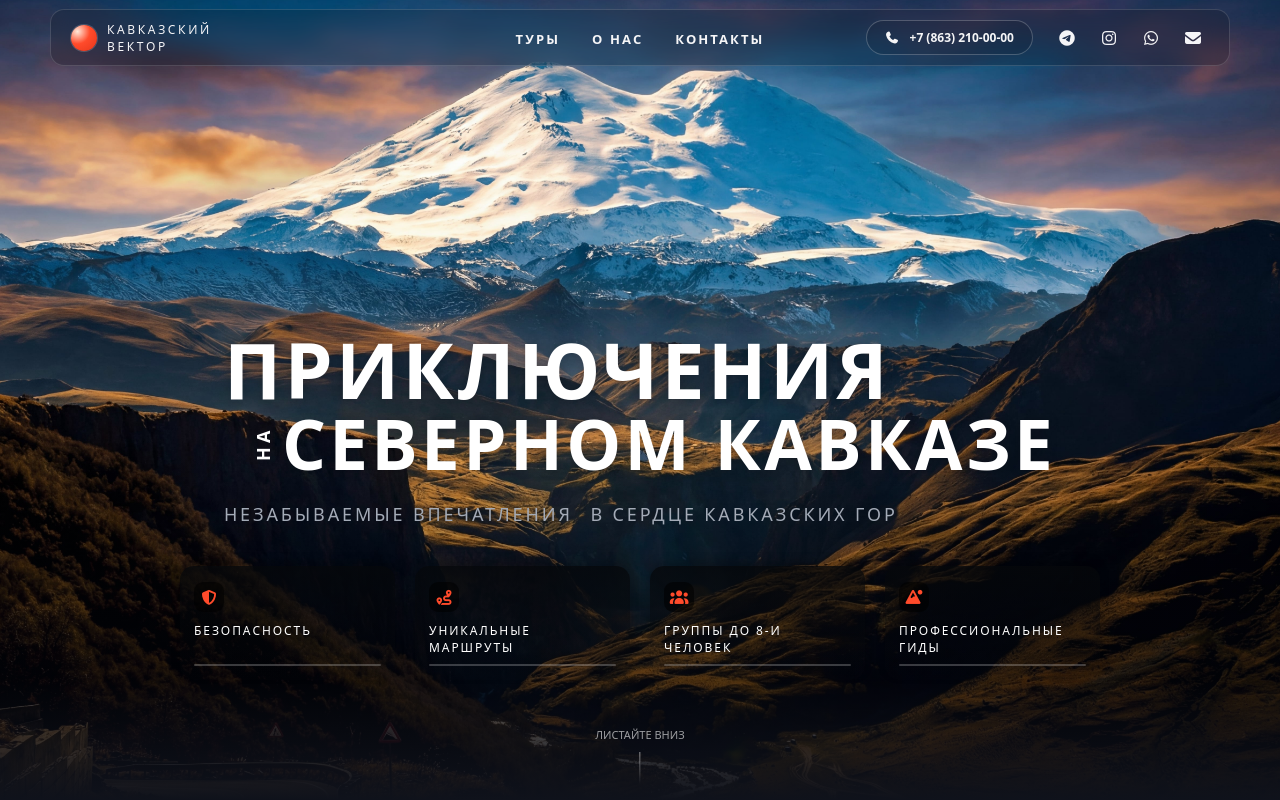
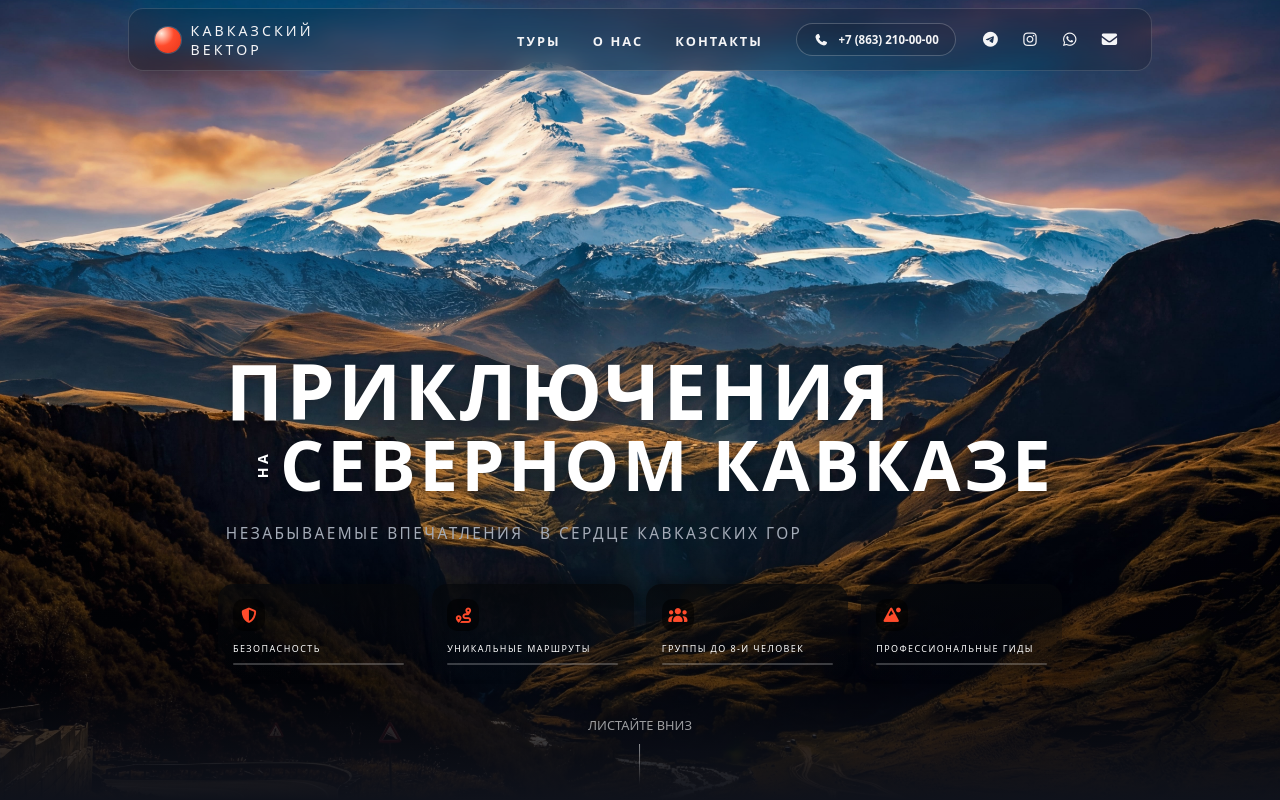
Before and after one commit to atalik07/kavkaz-vector, a plain HTML site: page index.html in a window 1280 px wide. Shown: the top 800 px of the page. Drawn offline with Linux system fonts and the light colour scheme; a web font is replaced by a local one.

Commit message:
Fix: responsive design update (vh/vw units)

```diff
--- a/css/style.css
+++ b/css/style.css
@@ -43,17 +43,36 @@
 
     --shadow-soft: 0 18px 45px rgba(0, 0, 0, 0.55);
 
-    --radius-card: 14px;
+    --radius-card: 1.2vw;
     --radius-pill: 999px;
+    --radius-input: 0.8vw;
 
     --transition-fast: 0.2s ease-out;
     --transition-base: 0.3s ease-out;
     --transition-slow: 0.5s ease-out;
 
-    --header-height: 76px;
+    --header-height: 8vh;
+        /* Отступ сверху: минимум 20px, в идеале 2.5% от высоты экрана */
+    --header-top-gap: 200px;
 
     --font-sans: "Gilroy", system-ui, -apple-system, BlinkMacSystemFont, "Segoe UI", sans-serif;
     --font-display: "Gilroy", system-ui, -apple-system, BlinkMacSystemFont, "Segoe UI", sans-serif;
+
+    /* --- РЕЗИНОВЫЕ РАЗМЕРЫ (НОВЫЕ) --- */
+
+    /* Отступы секций: минимум 60px, идеал 8% ширины, макс 140px */
+    --section-gap: clamp(60px, 8vw, 140px);
+
+    /* Заголовки секций (H2): растут от 28px до 60px */
+    --font-h2: clamp(28px, 3.5vw, 60px);
+
+    /* Обычный текст: растет от 14px до 20px (чтобы не был мелким на больших экранах) */
+    --font-body: 1vw;
+
+    /* Заголовки карточек (туров): растут от 16px до 24px */
+    --font-card-title: clamp(1.3vw);
+
+    --font-subtitle: .8vw;
 }
 
 /* Base resets */
@@ -82,7 +101,7 @@ button { font-family: inherit; cursor: pointer; }
 
 .container {
     width: 100%;
-    max-width: 1180px;
+    max-width: 80%;
     margin: 0 auto;
     padding: 0 24px;
 }
@@ -136,7 +155,7 @@ h1, h2, h3, .section-title, .form-title, .logo-title {
 
 /* Header ----------------------------------------------------------- */
 .header {
-    position: fixed; top: 0; left: 0; right: 0; height: var(--header-height); z-index: 1000;
+    position: fixed; top: 1vh; left: 0; right: 0; height: var(--header-height); z-index: 1000;
     display: flex; align-items: center;
     background: transparent; border-bottom: 1px solid transparent;
     transition: background-color var(--transition-slow), border-bottom var(--transition-slow), transform 0.6s ease-out, opacity 0.6s ease-out;
@@ -149,15 +168,25 @@ h1, h2, h3, .section-title, .form-title, .logo-title {
     border-bottom: 1px solid var(--color-border-header);
 }
 
+.header.scrolled { top: 0; }
+
+
 .header-inner {
-    position: relative; display: flex; align-items: center; justify-content: space-between; width: 100%;
-    padding: 10px 20px; border-radius: var(--radius-card); border: 1px solid rgba(255, 255, 255, 0.14);
+    width: 80vw;
+
+    /* ВАЖНО: Заставляем внутренний блок занять всю высоту родителя (.header) */
+    height: 100%;
+
+    display: flex; align-items: center; justify-content: space-between;
+    padding: 0 clamp(1.6vw, 2vw, 2.8vw); border-radius: var(--radius-card); border: 1px solid rgba(255, 255, 255, 0.14);
     background: rgba(5, 7, 11, 0.18); backdrop-filter: blur(10px);
+    transition: all 0.4s cubic-bezier(0.16, 1, 0.3, 1);
 }
 .header.scrolled .header-inner { padding: 0; border-radius: 0; border: none; background: transparent; backdrop-filter: none; }
 
 /* Logo */
-.logo { display: inline-flex; align-items: center; gap: 10px; text-transform: uppercase; font-size: 12px; letter-spacing: 0.22em;
+.logo { display: inline-flex; align-items: center; gap: 10px; text-transform: uppercase;
+    font-size: clamp(0.8vw, 1.1vw, 2vw); letter-spacing: 0.22em;
     color: var(--color-text-main); /* FIX: Было dark, стало main */
 }
 .logo-mark { width: 26px; height: 26px; border-radius: 50%; background: radial-gradient(circle at 25% 25%, #ffe9da 0, #ff4b2b 45%, #e6351a 100%); box-shadow: 0 0 0 1px rgba(255, 255, 255, 0.18); }
@@ -168,7 +197,7 @@ h1, h2, h3, .section-title, .form-title, .logo-title {
 .nav-list { display: flex; gap: 32px; list-style: none; padding: 0; margin: 0; }
 
 .nav-link {
-    font-size: 13px; letter-spacing: 0.16em; text-transform: uppercase;
+    font-size: clamp(0.8vw, 1vw, 1.6vw); letter-spacing: 0.16em; text-transform: uppercase;
     color: var(--color-text-main); /* FIX: Было dark, стало main */
     font-weight: 600; transition: 0.2s;
 }
@@ -192,9 +221,9 @@ h1, h2, h3, .section-title, .form-title, .logo-title {
 /* Header Right */
 .header-right { display: flex; gap: 18px; align-items: center; }
 .btn-phone {
-    display: inline-flex; align-items: center; gap: 10px; padding: 8px 18px;
+    display: inline-flex; align-items: center; gap: 10px; padding: clamp(0.8vh, 1vh, 1.4vh) clamp(1vw, 1.3vw, 1.5vw);
     border-radius: var(--radius-pill); border: 1px solid rgba(255, 255, 255, 0.22); background: rgba(0, 0, 0, 0.1);
-    font-size: 12px; font-weight: 600; text-transform: uppercase;
+    font-size: clamp(0.7vw, 0.9vw, 1.2vw); font-weight: 600; text-transform: uppercase;
     color: var(--color-text-main); /* FIX: Было dark, стало main */
     transition: 0.3s ease;
 }
@@ -208,9 +237,11 @@ h1, h2, h3, .section-title, .form-title, .logo-title {
 .header.scrolled .btn-phone { background: rgba(0, 0, 0, 0.26); border-color: var(--color-accent); color: var(--color-accent); }
 .header.scrolled .btn-phone:hover { background: var(--color-accent); color: #fff; }
 
-.header-socials { display: flex; gap: 10px; }
+.header-socials { display: flex; gap: clamp(0.5vw, 0.6vw, 0.7vw); }
 .mobile-socials { display: none; }
-.social-link { width: 32px; height: 32px; border-radius: 50%; display: flex; align-items: center; justify-content: center;
+.social-link { width: clamp(2vw, 2.5vw, 3vw); height: clamp(2vw, 2.5vw, 3vw);
+    font-size: clamp(1vw, 1.2vw, 1.6vw);
+    border-radius: 50%; display: flex; align-items: center; justify-content: center;
     color: var(--color-text-main); /* FIX: Было dark, стало main */
     transition: 0.2s;
 }
@@ -296,16 +327,16 @@ h1, h2, h3, .section-title, .form-title, .logo-title {
 }
 
 .hero-title-line { display: block; line-height: 1; }
-.hero-title-line-1 { font-size: clamp(48px, 6vw, 85px); }
-.hero-title-line-2 { font-size: clamp(44px, 5.4vw, 70px); display: flex; white-space: nowrap; }
-.hero-title-na { display: inline-flex; justify-content: center; align-items: center; width: 1em; font-size: 18px; letter-spacing: 0.24em; transform: rotate(-90deg); margin-left: 30px; margin-right: 10px; }
-.hero-subtitle { margin: 0; font-size: 18px; letter-spacing: 0.16em; text-transform: uppercase; color: var(--color-text-muted); }
+.hero-title-line-1 { font-size: clamp(48px, 6vw, 200px); }
+.hero-title-line-2 { font-size: clamp(44px, 5.4vw, 160px); display: flex; white-space: nowrap; }
+.hero-title-na { display: inline-flex; justify-content: center; align-items: center; width: 1em; font-size: calc(var(--font-subtitle) + 0.3vw); letter-spacing: 0.24em; transform: rotate(-90deg); margin-left: 30px; margin-right: 10px; }
+.hero-subtitle { margin: 0; font-size:calc(var(--font-subtitle) + 0.4vw); letter-spacing: 0.16em; text-transform: uppercase; color: var(--color-text-muted); }
 .hero-sub-2 { margin-left: 10px; }
 
 .hero-advantages {
     display: flex;
-    gap: 20px;
-    max-width: 920px;
+    gap: 1vw;
+    max-width: 66vw;
     width: 100%;
 
     /* Центруем по горизонтали */
@@ -320,10 +351,40 @@ h1, h2, h3, .section-title, .form-title, .logo-title {
     justify-content: center;
 }
 
-.adv-card { flex: 1; border-radius: var(--radius-card); padding: 16px 14px 14px; display: flex; flex-direction: column; align-items: flex-start; background: linear-gradient(to bottom, rgba(5, 7, 10, 0.8) 0%, rgba(5, 7, 10, 0) 100%); box-shadow: 0 -5px 10px rgba(0,0,0,0.2); transition: 0.2s; }
-.adv-icon { width: 30px; height: 30px; border-radius: 9px; background: rgba(0, 0, 0, 0.55); display: flex; align-items: center; justify-content: center; margin-bottom: 10px; }
-.adv-icon i { color: var(--color-accent); font-size: 15px; }
-.adv-text { font-size: 12px; letter-spacing: 0.16em; text-transform: uppercase; margin-bottom: 8px; }
+.adv-card {
+    /* --- МАГИЯ ВЫРАВНИВАНИЯ --- */
+    flex: 1;        /* Расти и занимай свободное место */
+    width: 0;       /* ВАЖНО: Игнорируем ширину контента (текста) при расчете */
+    min-width: 0;   /* ВАЖНО: Разрешаем сжиматься, уравнивая всех */
+    /* -------------------------- */
+
+    border-radius: var(--radius-card);
+    padding: 1.2vw;
+    display: flex;
+    flex-direction: column;
+    align-items: flex-start;
+    background: linear-gradient(to bottom, rgba(5, 7, 10, 0.8) 0%, rgba(5, 7, 10, 0) 100%);
+    box-shadow: 0 -5px 10px rgba(0,0,0,0.2);
+    transition: 0.2s;
+}
+
+.adv-icon {
+    width: 2.5vw;
+    height: 2.5vw;
+    border-radius: var(--radius-input);
+    background: rgba(0, 0, 0, 0.55);
+    display: flex;
+    align-items: center;
+    justify-content: center;
+    margin-bottom: 0.8vw;
+}
+
+.adv-icon i {
+    color: var(--color-accent);
+    /* ТУТ БЫЛО 15px, ПОМЕНЯЛ НА VW, ЧТОБЫ ИКОНКА ТОЖЕ БЫЛА РЕЗИНОВОЙ */
+    font-size: 1.2vw;
+}
+.adv-text { font-size: calc(var(--font-body) - 0.3vw); letter-spacing: 0.16em; text-transform: uppercase; margin-bottom: 8px; }
 .adv-line { width: 100%; height: 2px; border-radius: 999px; background: rgba(255, 255, 255, 0.22); margin-top: auto; }
 .adv-card:hover .adv-line { background: var(--color-accent); }
 
@@ -336,22 +397,22 @@ h1, h2, h3, .section-title, .form-title, .logo-title {
     left: 50%;
     transform: translateX(-50%);
     text-align: center;
-    font-size: 11px;
+    font-size: var(--font-body);
     text-transform: uppercase;
     color: rgba(255, 255, 255, 0.6);
 }
-.hero-scroll-hint .scroll-line { display: block; width: 1px; height: 32px; margin: 10px auto 0; background: linear-gradient(to bottom, rgba(255,255,255,0.55), rgba(255,255,255,0)); }
+.hero-scroll-hint .scroll-line { display: block; width: 1px; height: 5vh; margin: 10px auto 0; background: linear-gradient(to bottom, rgba(255,255,255,0.55), rgba(255,255,255,0)); }
 
 /* Common Sections -------------------------------------------------- */
-.section { padding: 80px 0; }
+.section { padding: var(--section-gap) 0; }
 .section-dark { background: none; }
 .section-header { text-align: center; margin-bottom: 30px; }
-.section-kicker { margin: 0 0 8px; font-size: 11px; letter-spacing: 0.2em; text-transform: uppercase; color: var(--color-text-soft); }
-.section-title { margin: 0; font-size: 28px; letter-spacing: 0.12em; text-transform: uppercase; }
+.section-kicker { margin: 0 0 8px; font-size: var(--font-subtitle); letter-spacing: 0.2em; text-transform: uppercase; color: var(--color-text-soft); }
+.section-title { margin: 0; font-size: var(--font-h2); letter-spacing: 0.12em; text-transform: uppercase; }
 .btn { display: inline-flex; align-items: center; justify-content: center; padding: 10px 20px; border-radius: var(--radius-pill); border: 1px solid transparent; font-size: 12px; text-transform: uppercase; transition: 0.2s; }
 .btn-primary { background: var(--color-accent); border-color: var(--color-accent); color: #fff; box-shadow: 0 10px 30px rgba(255, 75, 43, 0.45); }
 .btn-primary:hover { background: #ff3110; border-color: #ff3110; }
-.btn-outline { border-color: rgba(255, 255, 255, 0.35); color: #fff; background: transparent; }
+.btn-outline { border-color: rgba(255, 255, 255, 0.35); color: #fff; background: transparent; font-size: var(--font-body);}
 .btn-outline:hover {
     border-color: var(--color-accent);
     background: var(--color-accent); /* Заливаем фон */
@@ -365,17 +426,17 @@ h1, h2, h3, .section-title, .form-title, .logo-title {
     padding-top: calc(var(--header-height) + 20px);
 }
 
-.tours-carousel { display: grid; grid-auto-flow: column; grid-auto-columns: minmax(240px, 1fr); gap: 20px; overflow-x: auto; scroll-snap-type: x mandatory; padding-bottom: 0; scrollbar-width: none; }
+.tours-carousel { display: grid; grid-auto-flow: column; grid-auto-columns: minmax(max(240px, 22vw), 1fr); gap: 20px; overflow-x: auto; scroll-snap-type: x mandatory; padding-bottom: 0; scrollbar-width: none; }
 .tours-carousel::-webkit-scrollbar { display: none; }
 .tour-card { scroll-snap-align: start; background: var(--color-bg-card); border-radius: var(--radius-card); overflow: hidden; box-shadow: var(--shadow-soft); border: 1px solid rgba(255, 255, 255, 0.06); display: flex; flex-direction: column; transition: 0.2s; }
 .tour-img { position: relative; padding-top: 62%; overflow: hidden; }
 .tour-img img { position: absolute; inset: 0; width: 100%; height: 100%; object-fit: cover; transition: 0.6s; }
 .tour-card:hover .tour-img img { transform: scale(1.08); }
 .tour-body { padding: 16px 16px 14px; display: flex; flex-direction: column; flex: 1; }
-.tour-title { font-size: 16px; margin: 0 0 8px; }
-.tour-desc { margin: 0 0 16px; font-size: 13px; color: var(--color-text-muted); }
+.tour-title { font-size: var(--font-card-title); margin: 0 0 8px; }
+.tour-desc { margin: 0 0 16px; font-size: var(--font-body); color: var(--color-text-muted); }
 .tour-footer { margin-top: auto; display: flex; align-items: center; justify-content: space-between; gap: 12px; }
-.tour-price { font-weight: 600; font-size: 14px; }
+.tour-price { font-weight: 600; font-size: var(--font-body); }
 
 /* ================================================================= */
 /* СТРЕЛКИ (ФИНАЛ: ТОНКИЕ, СПЛОШНЫЕ, МИНИМАЛИЗМ) */
@@ -458,8 +519,8 @@ h1, h2, h3, .section-title, .form-title, .logo-title {
 
 /* About & Contacts ------------------------------------------------- */
 .about-inner { display: grid; grid-template-columns: 1fr 1fr; gap: 40px; align-items: flex-start; }
-.about-figure { border-radius: 18px; overflow: hidden; max-height: 420px; margin: 0; }
-.about-text { font-size: 14px; color: var(--color-text-muted); line-height: 1.6; }
+.about-figure { border-radius: (--radius-card); overflow: hidden; max-height: 420px; margin: 0; }
+.about-text { font-size: var(--font-body); color: var(--color-text-muted); line-height: 1.6; }
 
 /* Центрируем заголовок контактов и даем отступ (ИСПРАВЛЕНО) */
 .contacts-kicker {
@@ -478,7 +539,7 @@ h1, h2, h3, .section-title, .form-title, .logo-title {
 }
 
 .contacts-card, .contact-form { background: var(--color-bg-card); border-radius: var(--radius-card); padding: 20px; border: 1px solid var(--color-border-soft); }
-.contacts-list { list-style: none; padding: 0; font-size: 13px; }
+.contacts-list { list-style: none; padding: 0; font-size: var(--font-body); }
 .contacts-list li { margin-bottom: 10px; }
 .contacts-label { display: inline-block; min-width: 110px; color: var(--color-text-soft); }
 
@@ -498,11 +559,11 @@ h1, h2, h3, .section-title, .form-title, .logo-title {
 }
 
 .form-row { display: flex; gap: 18px; margin-bottom: 14px; }
-.form-field { flex: 1; display: flex; flex-direction: column; gap: 5px; font-size: 13px; }
-.form-field input, .form-field textarea { border-radius: 10px; border: 1px solid rgba(255,255,255,0.18); background: var(--color-bg-main); padding: 9px 10px; color: #fff; outline: none; }
+.form-field { flex: 1; display: flex; flex-direction: column; gap: 5px; font-size: var(--font-body); }
+.form-field input, .form-field textarea { border-radius: var(--radius-input); border: 1px solid rgba(255,255,255,0.18); background: var(--color-bg-main); padding: 9px 10px; color: #fff; outline: none; }
 .form-field input:focus, .form-field textarea:focus { border-color: var(--color-accent); background: var(--color-bg-main); }
 
-.footer { border-top: 1px solid rgba(255,255,255,0.08); background: var(--color-bg-card); padding: 18px 0; font-size: 12px; color: var(--color-text-muted); }
+.footer { border-top: 1px solid rgba(255,255,255,0.08); background: var(--color-bg-card); padding: 18px 0; font-size: .8vw; color: var(--color-text-muted); }
 .footer-inner { display: flex; justify-content: space-between; align-items: center; }
 .footer-links { display: flex; gap: 20px; }
 
```
